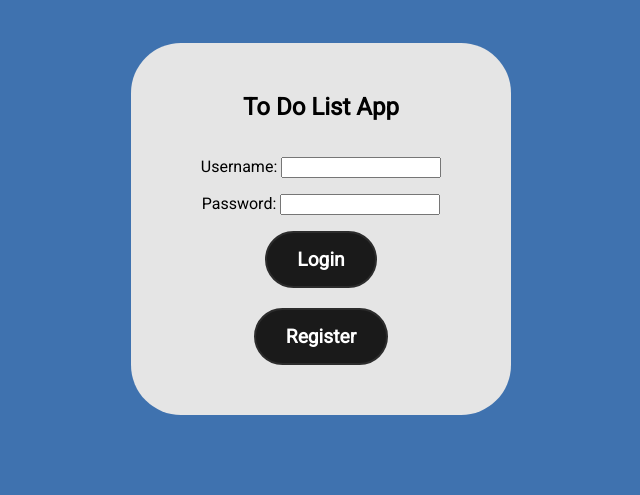
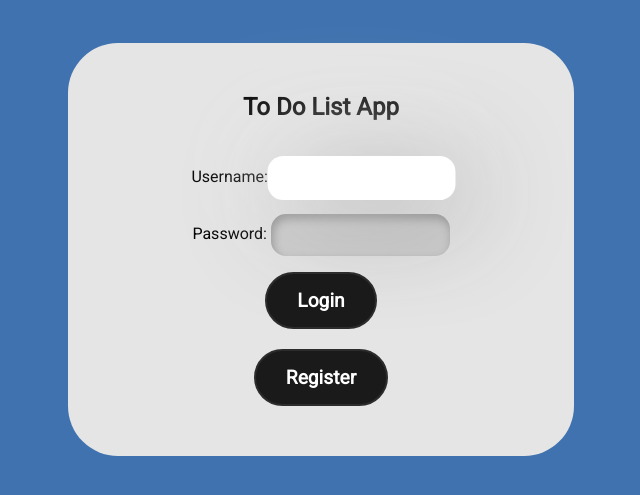
Before and after one commit to EMMMABK/ToDo-List, a Django app: page /login/ in a window 1280 px wide. Shown: the top 495 px of the page, without its empty margins (319-959 px from the left). Run offline with Django 5.2, Linux system fonts and the light colour scheme.

Commit message:
add styles to Login Page Second Part

```diff
--- a/ToDoList/ToDoListApp/static/style.css
+++ b/ToDoList/ToDoListApp/static/style.css
@@ -21,8 +21,7 @@ body{
     flex-direction: column;
     align-items: center;
     border-radius: 50px;
-    width: 30%;
-    /* padding-right: 20px; */
+    width: 40%;
 }
 .item__main{
     display: flex;
@@ -73,3 +72,20 @@ body{
     border-color: #666666;
     background: #292929;
 }
+
+.item__main > form input {
+    border: none;
+    outline: none;
+    border-radius: 15px;
+    padding: 1em;
+    background-color: #ccc;
+    box-shadow: inset 2px 5px 10px rgba(0, 0, 0, 0.3);
+    transition: 300ms ease-in-out;
+}
+
+.item__main > form input:focus {
+    background-color: white;
+    transform: scale(1.05);
+    box-shadow: 13px 13px 100px #969696,
+                -13px -13px 100px #ffffff;
+}
```
